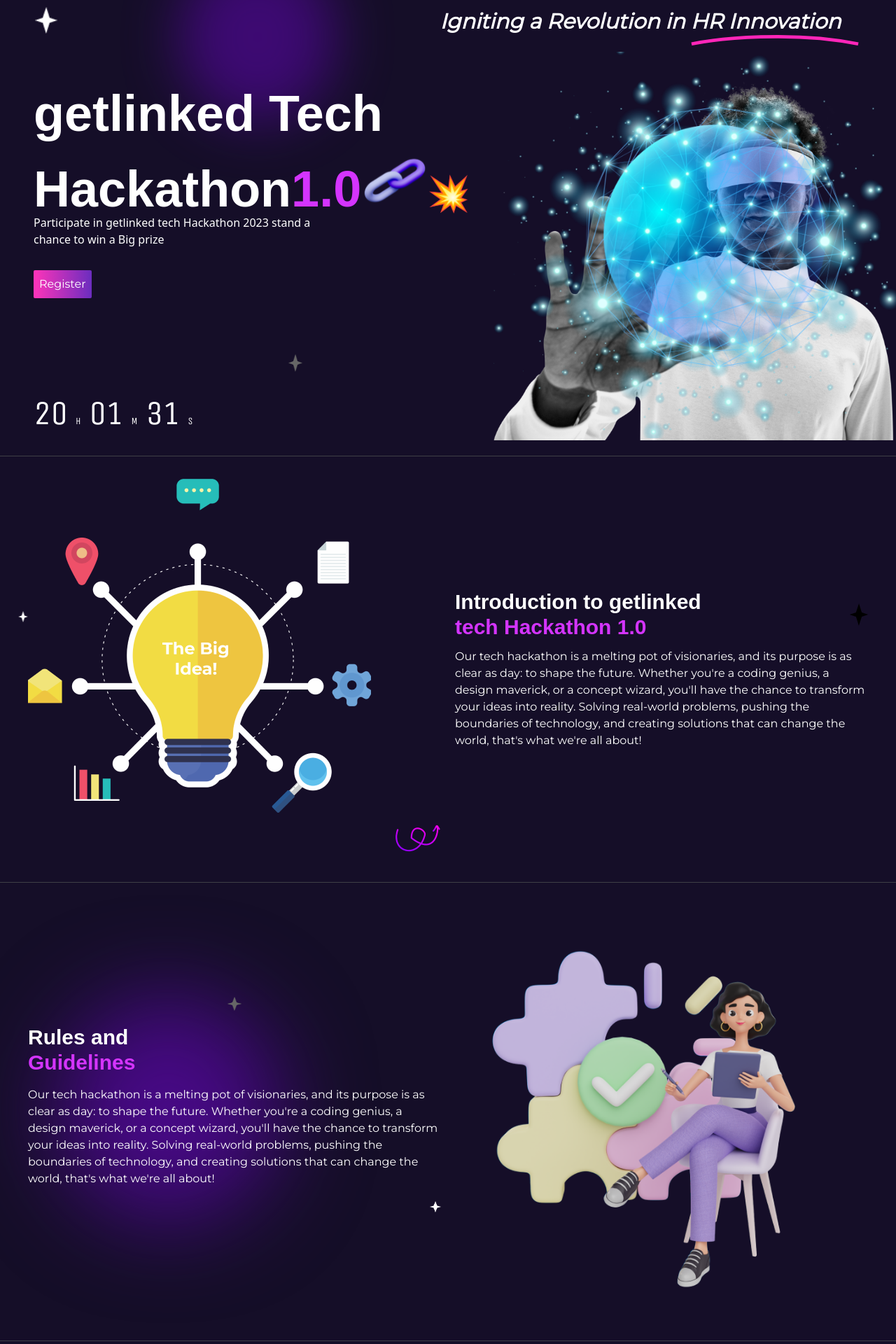
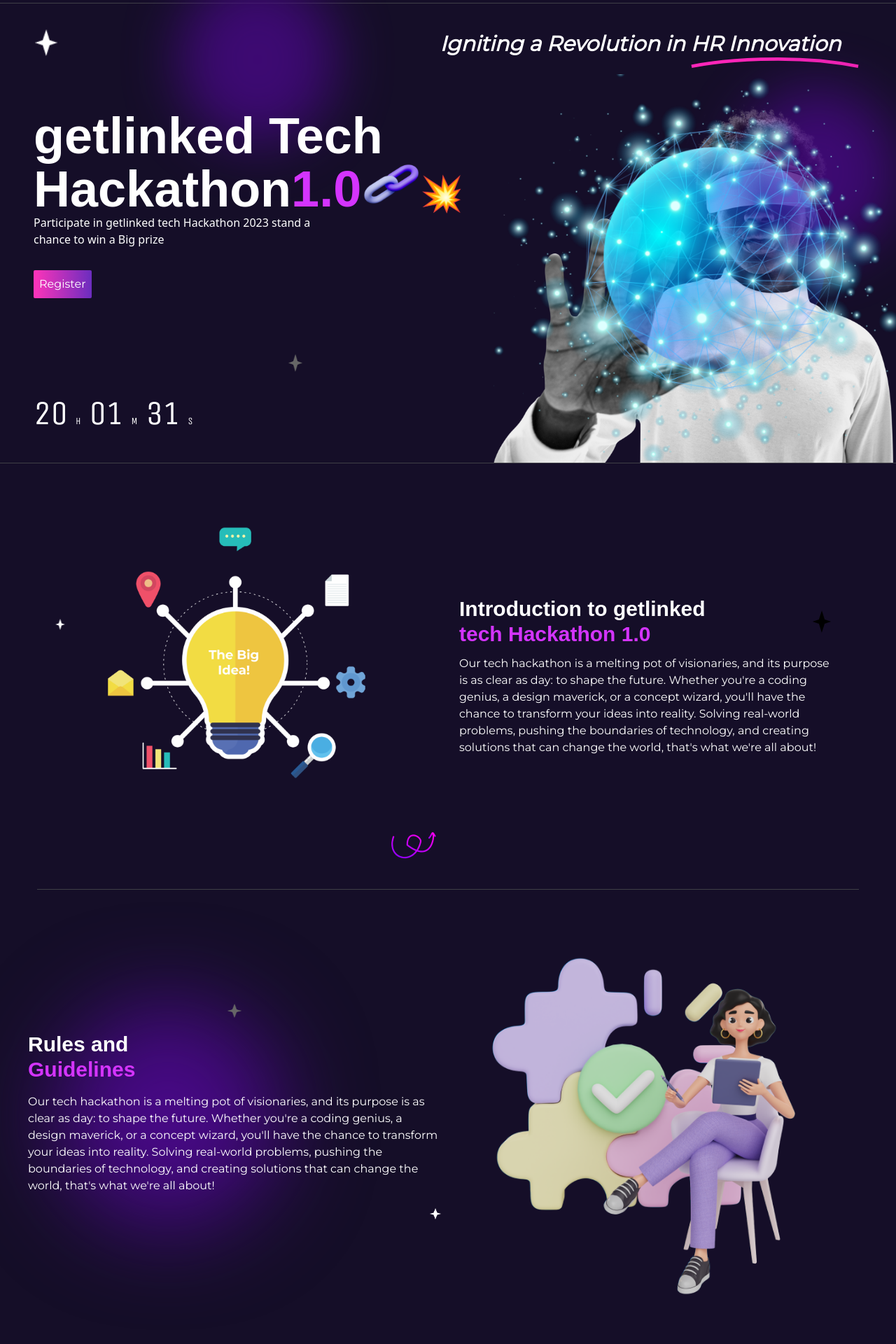
Before and after one commit to Elochukwu3/getla, a React (Vite) app in the folder front-end/: page / in a window 1280 px wide. Shown: the part 100-2020 px from the top of the page at 70% size. Built offline with nearby package versions, Linux system fonts and the light colour scheme; a web font is replaced by a local one.

Commit message:
update framer

```diff
--- a/front-end/src/assets/utils/data.ts
+++ b/front-end/src/assets/utils/data.ts
@@ -3,3 +3,13 @@
     animate: { scale: [1, 1.2, 1], opacity: [0.7, 1, 0.7] },
     transition: { duration: 2, repeat: Infinity },
   };
+  export  const info = {
+    spy: true,
+    smooth: true,
+    duration: 1000,
+  };
+  export const scaler = {
+    initial : { scale: 0.7 },
+    whileInView : { scale: 1 },
+     transition : { duration: 0.5, damping:10}
+  }
--- a/front-end/src/components/Footer/index.tsx
+++ b/front-end/src/components/Footer/index.tsx
@@ -1,5 +1,11 @@
+import { info } from "@assets/utils/data";
+import { ROUTES } from "@assets/utils/routes";
 import { ICON } from "@assets/utils/webImage";
+import { Link as LinkRoute } from "react-router-dom";
+import { Link } from "react-scroll";
+
 const Footer = () => {
+
   return (
     <div className=" font-montserrat text-white mt-14 bg-footer py-10 mb-0 relative">
          <span className="text-xl left-14 max-sm:left-4 max-sm:inline max-sm:text-sm text-white top-1/4 max-sm:top-20 max-md:hidden block  absolute z-20">
@@ -7,11 +13,11 @@
             </span>
       <div className=" w-10/12 max-sm:w-full max-sm:pl-10 mx-auto grid grid-cols-4 mb-5 max-md:grid-cols-1 max-sm:space-y-12">
         <div className="col-span-2 max-sm:col-span-1 pr-12 max-md:pr-0">
-          <div className="font-clash text-3xl font-bold">
+          <div className="font-clash text-3xl font-bold my-6 ">
             <span>get</span>
             <span className="text-custom-highlight">linked</span>
           </div>
-          <p className="flex flex-col gap-10">
+          <p className="flex flex-col gap-10 max-sm:text-sm pr-3">
             <span>
             Getlinked Tech Hackathon is a technology innovation program
             established by a group of organizations with the aim of showcasing
@@ -28,17 +34,25 @@
               &#x2726;
             </span>
           <p className="text-custom-highlight">Useful Links</p>
-          <p>Overview</p>
-          <p>Timeline</p>
-          <p>FAQs</p>
-          <p>Register</p>
+          <Link {...info} className="block cursor-pointer" to={ROUTES.overview}>Overview</Link>
+          <Link {...info} className="block cursor-pointer" to={ROUTES.timeline}>Timeline</Link>
+          <Link {...info} className="block cursor-pointer" to={ROUTES.fqq}>FAQs</Link>
+          <Link {...info} className="block cursor-pointer" to={ROUTES.register}>Register</Link>
           <div className="flex gap-4 items-center">
             <p className="text-custom-highlight">Follow us</p>
             <div className="flex items-center gap-3 object-contain">
+              <LinkRoute to={"https://getlinked.ai"}>
                 <img src={ICON.insta} alt="" />
+              </LinkRoute>
+              <LinkRoute to={"https://getlinked.ai"}>
                 <img src={ICON.x} alt="" />
+              </LinkRoute>
+              <LinkRoute to={"https://romauld.vercel.app/"}>
                 <img src={ICON.facebook} alt="" />
+              </LinkRoute>
+              <LinkRoute to={"https://getlinked.ai"}>
                 <img src={ICON.linked} alt="" />
+              </LinkRoute>
             </div>
           </div>
         </div>
@@ -66,7 +80,10 @@
       <span className="text-xl max-sm:text-sm text-custom-highlight textt-center block pb-4">
               &#x2726;
             </span>
-        All rights reserved. © getlinked Ltd.</div>
+            < LinkRoute to={"https://getlinked.ai"}>
+            All rights reserved. © getlinked Ltd.
+            </LinkRoute>
+        </div>
     </div>
   );
 };
--- a/front-end/src/components/HomeBinder/index.tsx
+++ b/front-end/src/components/HomeBinder/index.tsx
@@ -4,7 +4,7 @@
 import Timer from "@components/Timer";
 import { Link } from "react-router-dom";
 import { motion } from "framer-motion";
-import { starImageAnimation } from "@assets/utils/data";
+import { scaler, starImageAnimation } from "@assets/utils/data";
 
 
 function HomeBinder() {
@@ -60,22 +60,26 @@
       </div>
       <div className="flex max-md:flex-col z-30 relative max-md:items-center mt-12 ">
         <div className="md:pl-12 w-9/12  max-md:w-10/12  max-sm:text-center ">
-          <div className="font-clash space-y-3 font-bold text-7xl max-md:text-5xl max-sm:text-4xl relative">
+          <motion.div
+            initial={{ translateX: 200 }}
+            whileInView={{ translateX: 0 }}
+            transition={{ duration: 0.5, type: "tween" }}
+          className="font-clash space-y-3 font-bold text-7xl max-md:text-5xl max-sm:text-4xl relative">
           <motion.div
         initial={{ opacity: 0.7 }}
         className="w-[16rem] h-[15rem] -left-[4rem] opacity-10 max-md:block hidden z-10 absolute  top-0 bg-[#470985] rounded-full blur-2xl"
       ></motion.div>
             <p>getlinked Tech</p>
-            <p className="flex items-end relative z-30 max-md:justify-center h-24">
+            <p className="flex items-end h-16 relative z-30 max-md:justify-center">
               Hackathon <span className="text-custom-highlight ">1.0</span>
               <img
                 src={IMAGE_PATH.chainImg}
                 alt=""
-                className="object-contain  max-md:scale-50 max-md:w-1/2 h-full"
+                className="object-contain max-sm:h-1/2 max-md:h-4/5"
               />
-              <img src={IMAGE_PATH.fireImg} alt="" className="object-contain max-md:scle-50 max-md:w-1/2 "/>
+              <img src={IMAGE_PATH.fireImg} alt="" className="object-contain  max-sm:h-1/2"/>
             </p>
-          </div>
+          </motion.div>
           <p className="w-8/12 z-30 relative max-md:w-9/12 max-sm:w-full font-Montserrat mb-8">
             Participate in getlinked tech Hackathon 2023 stand a chance to win a
             Big prize
@@ -95,7 +99,15 @@
           </div>
         </div>
         <div className="relative">
-          <img src={IMAGE_PATH.man_Img_Banner} alt="" className=" grayscale" />
+        <motion.div
+        initial={{ opacity: 0.7 }}
+        animate={{ opacity: 0.8 }}
+        className="w-[14rem] h-[15rem] z-10 absolute right-0 -top-5 bg-[#470985]
+        rounded-full blur-2xl"
+      ></motion.div>
+          <motion.img
+          {...scaler}
+           src={IMAGE_PATH.man_Img_Banner} alt="" className=" grayscale" />
           <img
             src={IMAGE_PATH.moonImg}
             alt=""
--- a/front-end/src/components/NavBar/index.tsx
+++ b/front-end/src/components/NavBar/index.tsx
@@ -5,15 +5,17 @@
 import { ROUTES } from "@assets/utils/routes";
 import { Link } from "react-scroll";
 import useFuns from "./useFun";
+import { info } from "@assets/utils/data";
 
 function NavBar() {
   const [drop, setDrop] = useState<Boolean>(false);
- const {handler, info} = useFuns(setDrop);
- const btnHandle = ()=> handler(drop)
+ const {handler} = useFuns(setDrop);
+ const btnHandle = ()=> handler(drop);
+
 
 
   return (
-    <div className="border-b border-zinc-700 text-white py-4 max-md:px-5 mb-10">
+    <div className="border-b border-zinc-700 text-white md:p-8 py-4 max-md:px-5 mb-10">
       <nav className="md:w-11/12 mx-auto  flex justify-between items-center text-white">
         <Link to={ROUTES.home} className=" flex font-clash text-4xl">
           <span className="text-white">get</span>
--- a/front-end/src/components/NavBar/useFun.tsx
+++ b/front-end/src/components/NavBar/useFun.tsx
@@ -6,11 +6,6 @@
 function useFuns(callback: React.Dispatch<React.SetStateAction<Boolean>>) {
   const location = useLocation();
   const navigate = useNavigate();
-  const info = {
-    spy: true,
-    smooth: true,
-    duration: 1000,
-  };
 
   const handler = (val: Boolean): void => {
     if (location.pathname !== ROUTES.home) {
@@ -31,7 +26,7 @@
       window.removeEventListener("resize", handleResize);
     };
   }, [callback]);
-  return {handler, info}
+  return {handler}
 }
 
 export default useFuns;
--- a/front-end/src/components/PageCriteria/index.tsx
+++ b/front-end/src/components/PageCriteria/index.tsx
@@ -13,14 +13,14 @@
           <motion.div
         initial={{ opacity: 0.7 }}
         animate={{ opacity: 1 }}
-        className="w-[20rem] h-[10rem] absolute left-0 bottom-0 bg-[#470985] rounded-full blur-2xl"
+        className="w-[20rem] h-[10rem] absolute left-0 bottom-0 -max-sm:bottom-5 bg-[#470985] rounded-full blur-2xl"
       ></motion.div>
         </div>
         <div className="flex- w-1/2 max-md:w-full max-md:text-center space-y-5 relative py-14">
         <motion.div
         initial={{ opacity: 0.7 }}
         animate={{ opacity: 1 }}
-        className="w-[15rem] h-[15rem] z-10 absolute right-0 -bottom-[10rem] bg-[#470985] rounded-full blur-2xl"
+        className="w-[15rem] h-[15rem] z-10 absolute right-0 -bottom-[10rem] bg-[#470985] max-md:hidden rounded-full blur-2xl"
       ></motion.div>
           <HeaderText header1="Judging Criteria" header2="Key attributes " />
           {PAGE_TEXT.judgingCriteria.map((item) => (
--- a/front-end/src/components/PageIntro/index.tsx
+++ b/front-end/src/components/PageIntro/index.tsx
@@ -1,27 +1,33 @@
 import { ICON, IMAGE_PATH } from "@assets/utils/webImage";
 import { PAGE_TEXT } from "@assets/utils/webText";
 import HeaderText from "@components/HeaderText";
+import { motion } from "framer-motion";
+import { scaler } from "@assets/utils/data";
 
 const PageIntro = () => {
   return (
-    <div id="overview" className="border-b gap-5 border-zinc-700 flex max-md:flex-col items-center py-8 w-11/1 px-10 text-white font-montserrat mx-auto">
+    <div id="overview" className="border-b gap-6 border-zinc-700 flex sm:gap-8  max-md:flex-col max-md:w-sm items-center py-8 max-lg:w-full w-11/12 px-10 max-lg:px-7 max-md:px-6 text-white font-montserrat mx-auto">
       <div className="w-1/2 max-md:w-full relative">
         <img src={ICON.star} alt="" className="absolute z-10 -left-5 scale-50 top-1/3" />
-        <img src={IMAGE_PATH.bulbImg} alt="" className="" />
+        <motion.div {...scaler}>
+        <img src={IMAGE_PATH.bulbImg} alt="" className=" scale-75" />
+        </motion.div>
         <img src={IMAGE_PATH.arrowImg} alt="" className=" block ml-auto max-md:mx-auto max-md:scale-50" />
       </div>
-      <div className="flex- w-1/2 max-md:w-full max-md:text-center">
-        <div className="flex justify-between items-center pb-3">
+      <motion.div
+      {...scaler}
+      className="flex- w-1/2 max-md:w-full max-md:justify-center max-md:text-center">
+        <div className="flex justify-between max-lg:justify-center items-center pb-3 relative">
           <HeaderText
             header1="Introduction to getlinked"
             header2="tech Hackathon 1.0"
           />
-          <div className="relative h-fit w-fit ">
-            <img src={ICON.star} alt="" className="grayscale invert " />
+          <div className="relative h-fit w-fit max-lg:absolute right-0">
+            <img src={ICON.star} alt="" className="grayscale invert" />
           </div>
         </div>
         <p>{PAGE_TEXT.introdructionText}</p>
-      </div>
+      </motion.div>
     </div>
   );
 };
--- a/front-end/src/components/PageRules/index.tsx
+++ b/front-end/src/components/PageRules/index.tsx
@@ -1,3 +1,4 @@
+import { scaler } from "@assets/utils/data";
 import { ICON, IMAGE_PATH } from "@assets/utils/webImage";
 import { PAGE_TEXT } from "@assets/utils/webText";
 import HeaderText from "@components/HeaderText";
@@ -5,10 +6,13 @@
 
 const PageRules = () => {
   return (
-    <div className="flex-row-reverse border-b gap-5 border-zinc-700 flex max-md:flex-col items-center py-8 w-11/1 px-10 text-white font-montserrat mx-auto">
-      <div className="w-1/2 max-md:w-full relative">
+    <div
+    className="flex-row-reverse border-b gap-5 border-zinc-700 flex max-md:flex-col items-center py-8 w-full px-10 max-md:px-6 text-white font-montserrat mx-auto">
+      <motion.div
+      {...scaler}
+       className="w-1/2 max-md:w-full relative">
         <img src={IMAGE_PATH.womanImg} alt="" className="" />
-      </div>
+      </motion.div>
       <div className="flex- w-1/2 max-md:w-full max-md:text-center relative">
       <motion.div
         initial={{ opacity: 0.7 }}
@@ -19,7 +23,9 @@
             <img src={ICON.star} alt="" className="grayscale invert-60 w-5 h-5 mx-auto block mb-5 max-md:absolute max-md:-right-4 max-md:top-7" />
           <HeaderText header1=" Rules and" header2="Guidelines" />
         </div>
-        <p className=" relative z-10">{PAGE_TEXT.rulestext}</p>
+        <motion.p
+        {...scaler}
+         className=" relative z-10">{PAGE_TEXT.rulestext}</motion.p>
         <img
           src={ICON.star}
           alt=""
--- a/front-end/src/components/Policy/index.tsx
+++ b/front-end/src/components/Policy/index.tsx
@@ -49,14 +49,14 @@
             </span>
             <p>Here are terms of our Standard License:</p>
             <div className="space-y-8 mt-4 mb-8">
-              <div className="flex gap-3">
+              <div className="flex gap-3 z-30 relative">
                 <img src={IMAGE_PATH.good} alt="" className="object-contain" />
                 <p>
                   The Standard License grants you a non-exclusive right to
                   navigate and register for our event
                 </p>
               </div>
-              <div className="flex gap-3">
+              <div className="flex gap-3 z-30 relative">
                 <img src={IMAGE_PATH.good} alt="" className="object-contain" />
                 <p>
                   You are licensed to use the item available at any free source
@@ -64,7 +64,7 @@
                 </p>
               </div>
             </div>
-            <div className="flex justify-center">
+            <div className="flex justify-center z-30 relative">
               <Button caption="Read More" />
             </div>
           </div>
```
